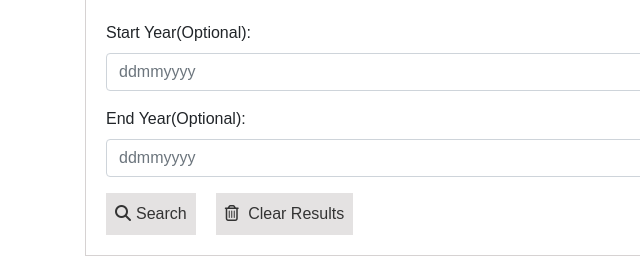
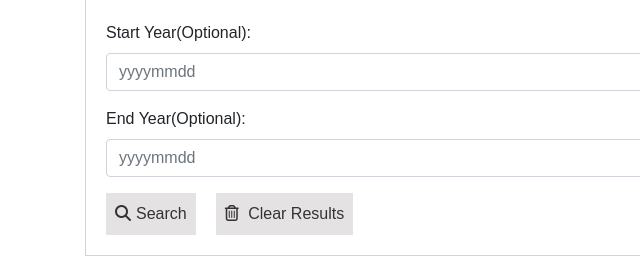
Before and after one commit to aayodipe/NewYorkTime-Article, a website with bundled scripts: page index.html in a window 1280 px wide. Shown: the part 344-602 px from the top of the page, 0-640 px from the left. Built offline with nearby package versions, Linux system fonts and the light colour scheme; files whose address does not match are found by name.

Commit message:
Update date format

```diff
--- a/index.html
+++ b/index.html
@@ -54,11 +54,11 @@
                 </div>
                 <div class="form-group ">
                     <label for="start-year ">Start Year(Optional):</label>
-                    <input type="text " name="start-year " class=" form-control " id="start-year" placeholder="ddmmyyyy ">
+                    <input type="text " name="start-year " class=" form-control " id="start-year" placeholder="yyyymmdd ">
                 </div>
                 <div class=" form-group ">
                     <label for="end-year ">End Year(Optional):</label>
-                    <input type="text " name="end-year " class="form-control " id="end-year" placeholder="ddmmyyyy ">
+                    <input type="text " name="end-year " class="form-control " id="end-year" placeholder="yyyymmdd ">
                 </div>
                 <div class="search-and-clear ">
                     <div class="search ">
```
